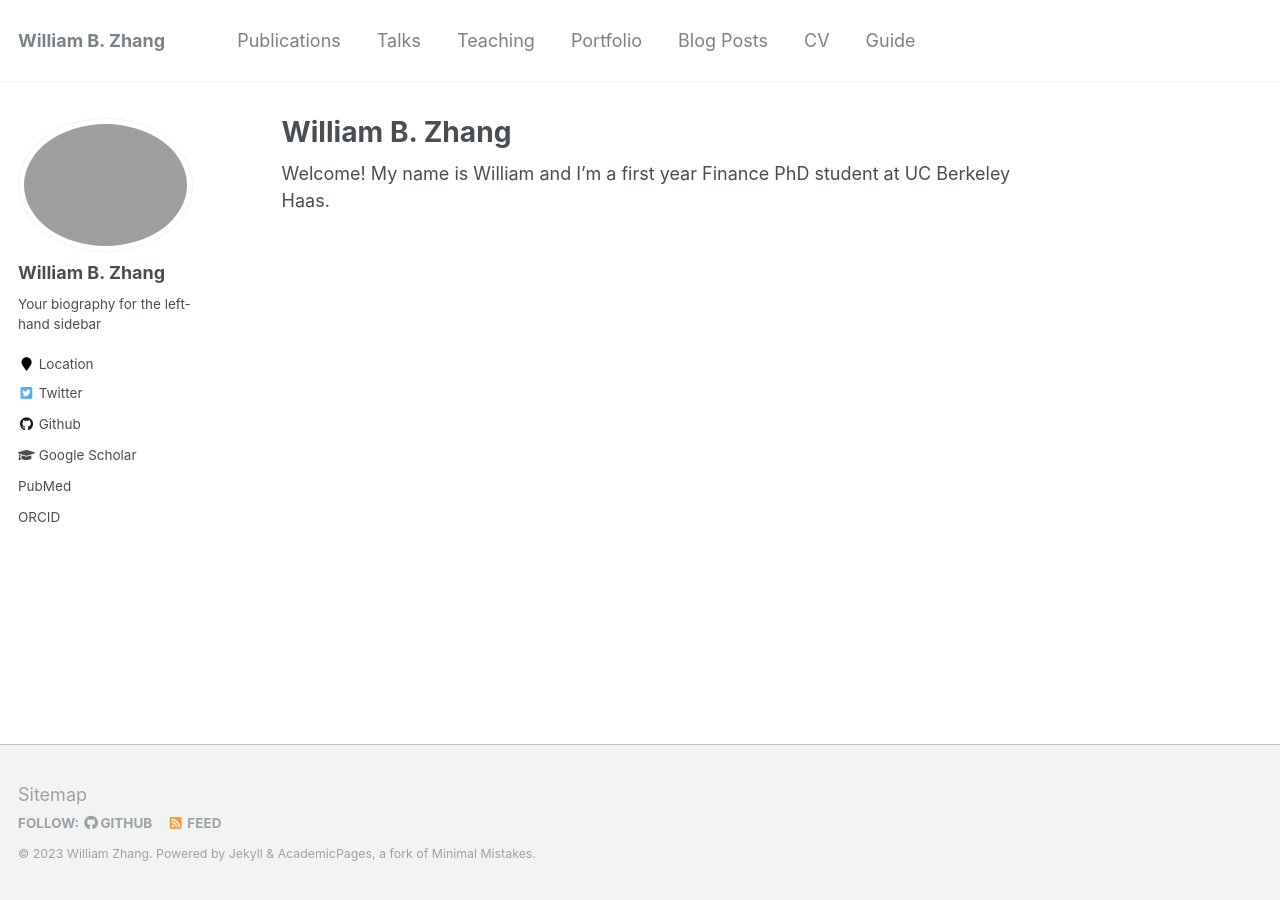
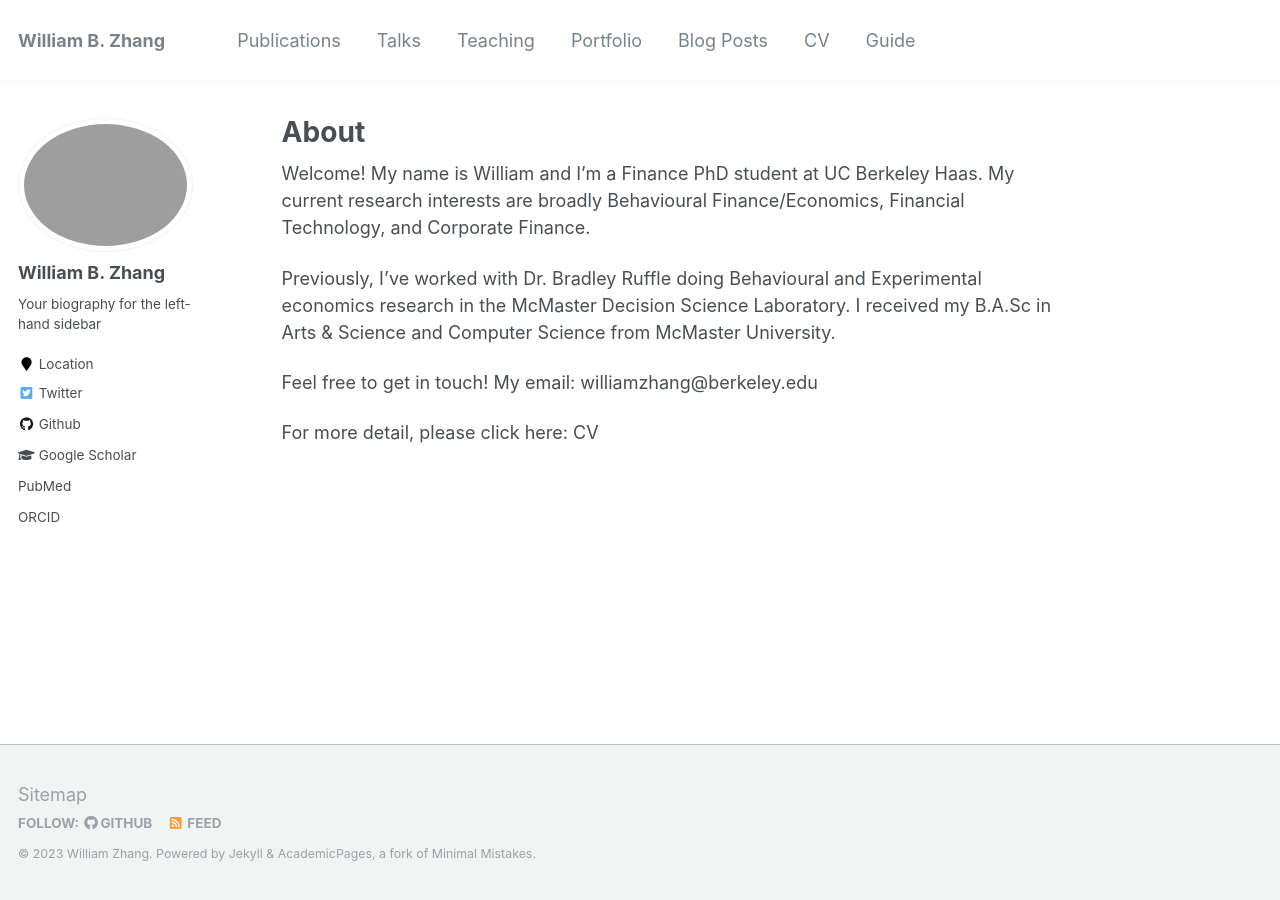
Before and after one commit to williambowenzhang/williambowenzhang.github.io, a Jekyll site: the page built from _pages/about.md, in a window 1280 px wide. Built offline with Jekyll 4.4.1, drawn with Linux system fonts in a browser that asks for light colours.

Commit message:
Update about.md

```diff
--- a/_pages/about.md
+++ b/_pages/about.md
@@ -1,6 +1,6 @@
 ---
 permalink: /
-title: "William B. Zhang"
+title: "About"
 excerpt: "About me"
 author_profile: true
 redirect_from:
@@ -8,4 +8,10 @@ redirect_from:
   - /about.html
 ---
 
-Welcome! My name is William and I'm a first year Finance PhD student at UC Berkeley Haas.
+Welcome! My name is William and I'm a Finance PhD student at UC Berkeley Haas. My current research interests are broadly Behavioural Finance/Economics, Financial Technology, and Corporate Finance.
+
+Previously, I've worked with Dr. Bradley Ruffle doing Behavioural and Experimental economics research in the McMaster Decision Science Laboratory. I received my B.A.Sc in Arts & Science and Computer Science from McMaster University.
+
+Feel free to get in touch! My email: williamzhang@berkeley.edu
+
+For more detail, please click here: CV
```
